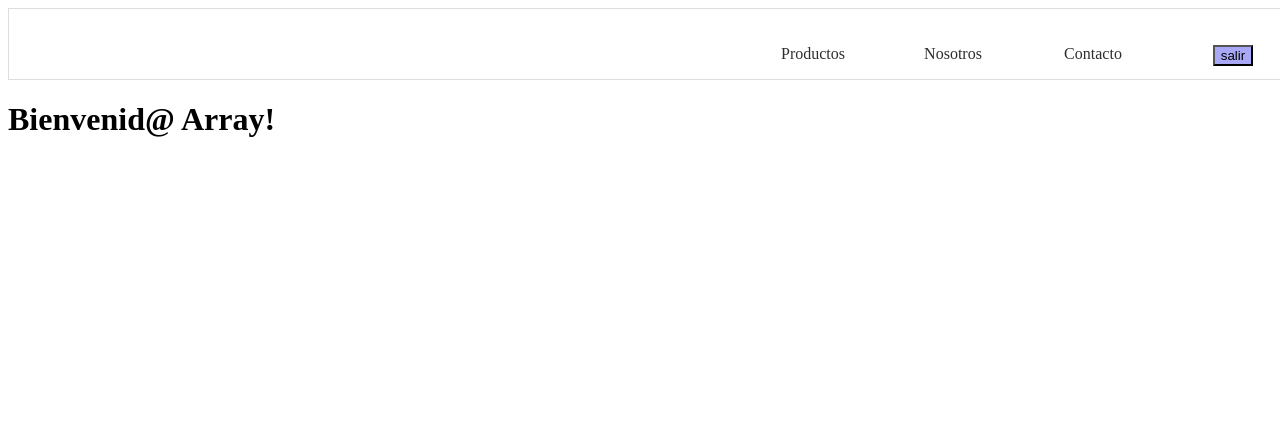
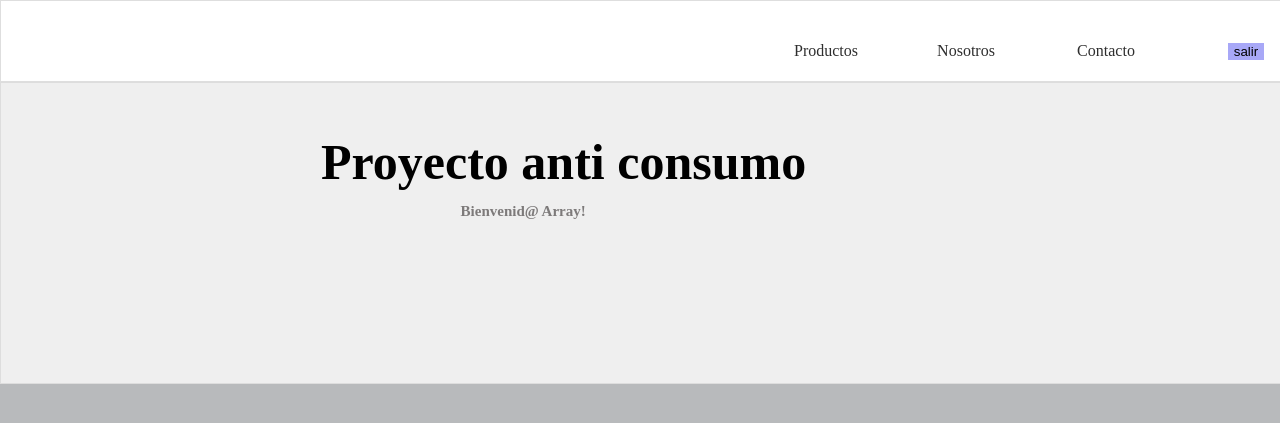
Before and after one commit to Brayan-has/Tarea, a PHP site: page /vista/principal.php in a window 1280 px wide. Shown: the top 423 px of the page. Run offline with PHP 8.4, Linux system fonts and the light colour scheme; the visitor is signed in with stand-in values (Sample User, id 1).

Commit message:
se arregla header padding y se agrega tablero de bienvenida

```diff
--- a/vista/estilos.css
+++ b/vista/estilos.css
@@ -1,6 +1,7 @@
 body {
     font-family: Arial, sans-serif;
     background-color: blueviolet;
+
 }
 
 h1 {
--- a/vista/principal.css
+++ b/vista/principal.css
@@ -1,17 +1,24 @@
 
 /*header de la página principal*/
+body{
+    background-color: rgb(184, 186, 188);
+    padding: 0;
+    margin: 0;
 
-.header
+}
+.header:not(.texto)
 {
     display: flex;
     text-align: center;
     border: 1px solid rgb(222, 222, 222);
     width: 100%;
     height: 50px;
-    margin: 0;
-    padding: 10px;
+    padding: 15px;
     background-color: rgb(255, 255, 255);
     justify-content: right;
+    /* box-shadow: 10px 5px 5px black; */
+
+
 
 }
 
@@ -50,5 +57,41 @@ li:hover:not(.btn)
 
 .a
 {
-    background-color:  rgb(168, 168, 247);;
+    background-color:  rgb(168, 168, 247);
+    border:rgb(120, 120, 120);
 }
+.a:hover
+{
+    cursor:pointer;
+}
+
+/* código para lo informativo */
+
+
+.texto
+{
+    display: flex;
+    background-color: rgb(239, 239, 239);
+    width: 100%;
+    height: 300px;
+    border: 1px solid rgb(221, 221, 221);
+    margin-top: 0px;
+    text-align: center;
+    position: absolute;
+
+
+}
+
+#p
+{
+    font-size: 50px;
+    margin-left: 25% ;
+}
+
+#b
+{
+    font-size: 15px ;
+    color:rgb(125, 122, 122);
+    margin-top: 120px;
+    margin-left: -27%;
+}
--- a/vista/principal.php
+++ b/vista/principal.php
@@ -12,6 +12,7 @@
     <?php include_once "../controlador/atras.controlador.php"?>
 
     <div class="header">
+
         <nav class="nav">
             <ul><li><a href="#">Productos</a></li></ul>
             <ul><li><a href="#">Nosotros</a></li></ul>
@@ -20,7 +21,11 @@
 
         </nav>
     </div>
-    <h1>Bienvenid@ <?php echo $_SESSION["usuario"] ?>!</h1>
+    <h1 class="texto">
+        <p id="p">Proyecto anti consumo</p>
+        <p id="b">Bienvenid@ <?php echo $_SESSION["usuario"] ?>!</p>
+
+    </h1>
 
 
 
```
